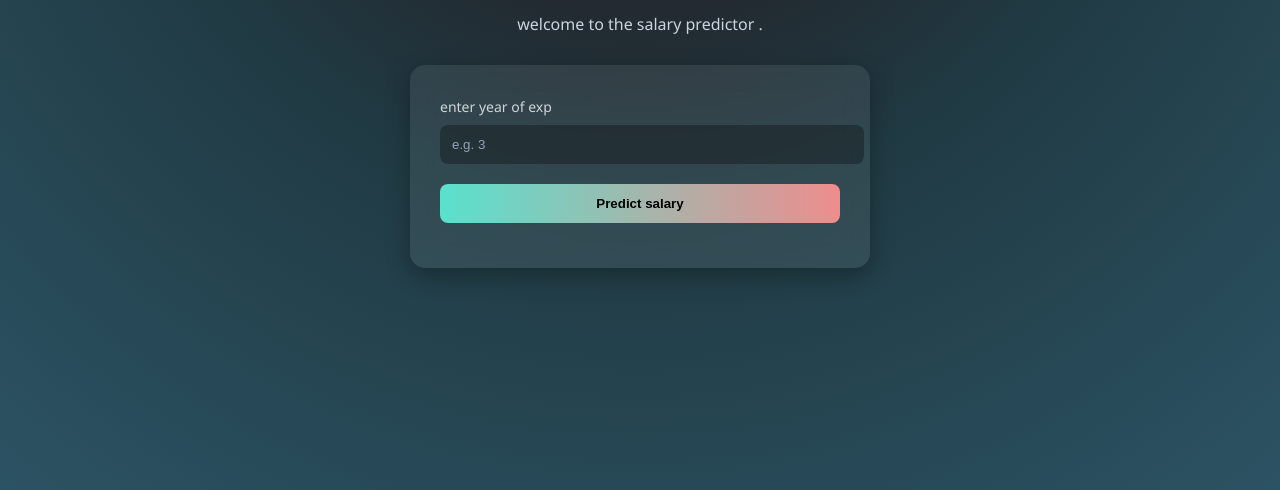
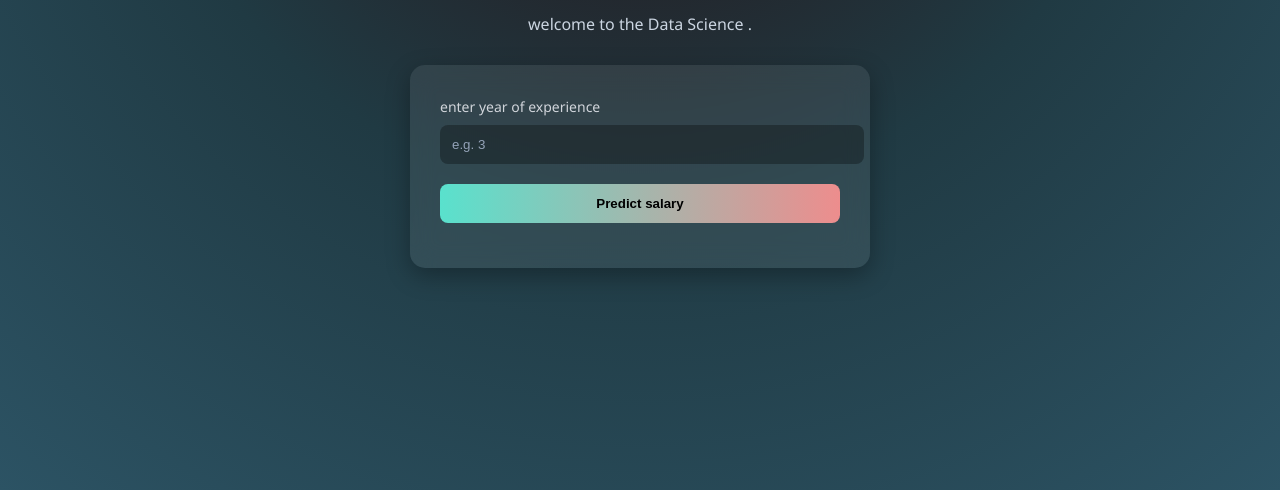
Before and after one commit to code-ninja42/Unsupervised, a plain HTML site: page index.html in a window 1280 px wide. Shown: the part 310-800 px from the top of the page. Drawn offline with Linux system fonts and the light colour scheme.

Commit message:
updatedfile

```diff
--- a/index.html
+++ b/index.html
@@ -94,10 +94,10 @@
 
 <div class="container">
     <h1>Salary <span>Predictor</span></h1>
-    <p>welcome to the salary predictor   .</p>
+    <p>welcome to the Data Science   .</p>
 
     <div class="card">
-        <label>enter year of exp</label>
+        <label>enter year of experience</label>
         <input type="number" id="exp" placeholder="e.g. 3">
 
         <button onclick="predictSalary()">Predict salary</button>
```
